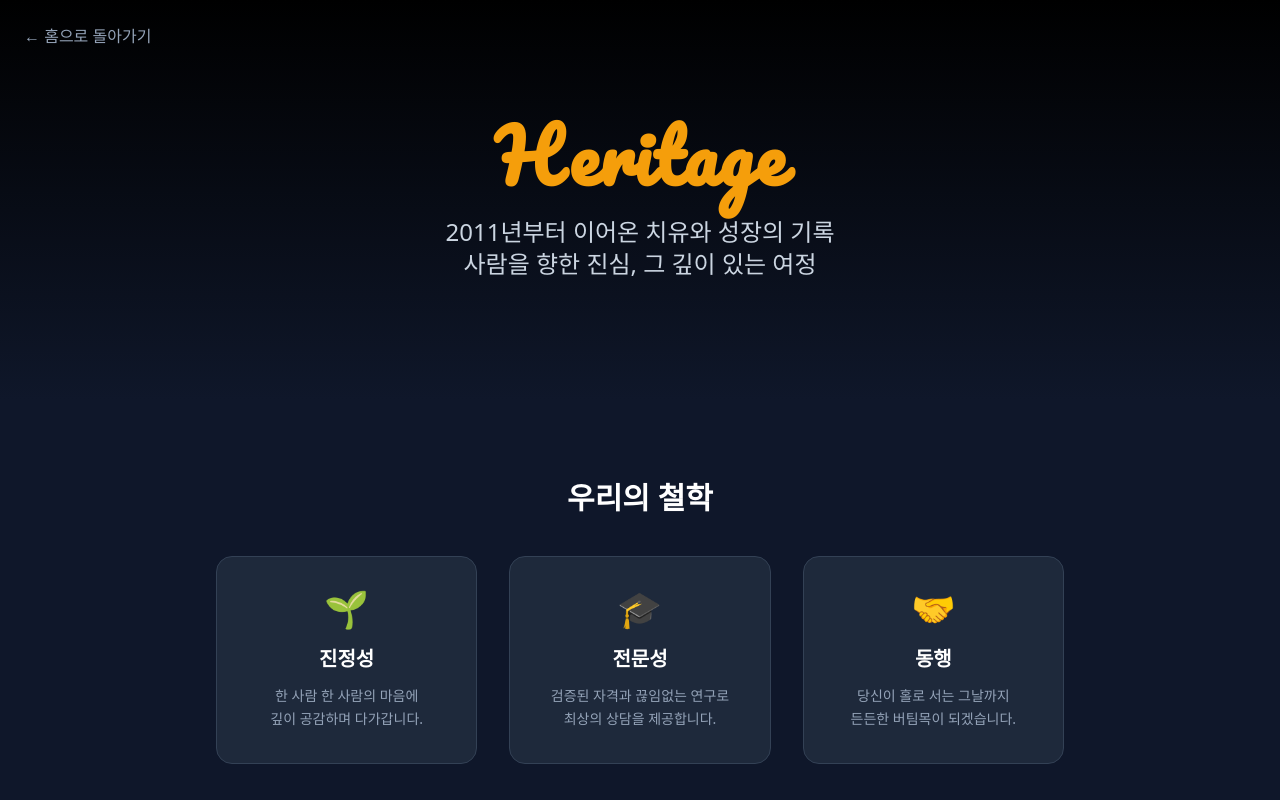
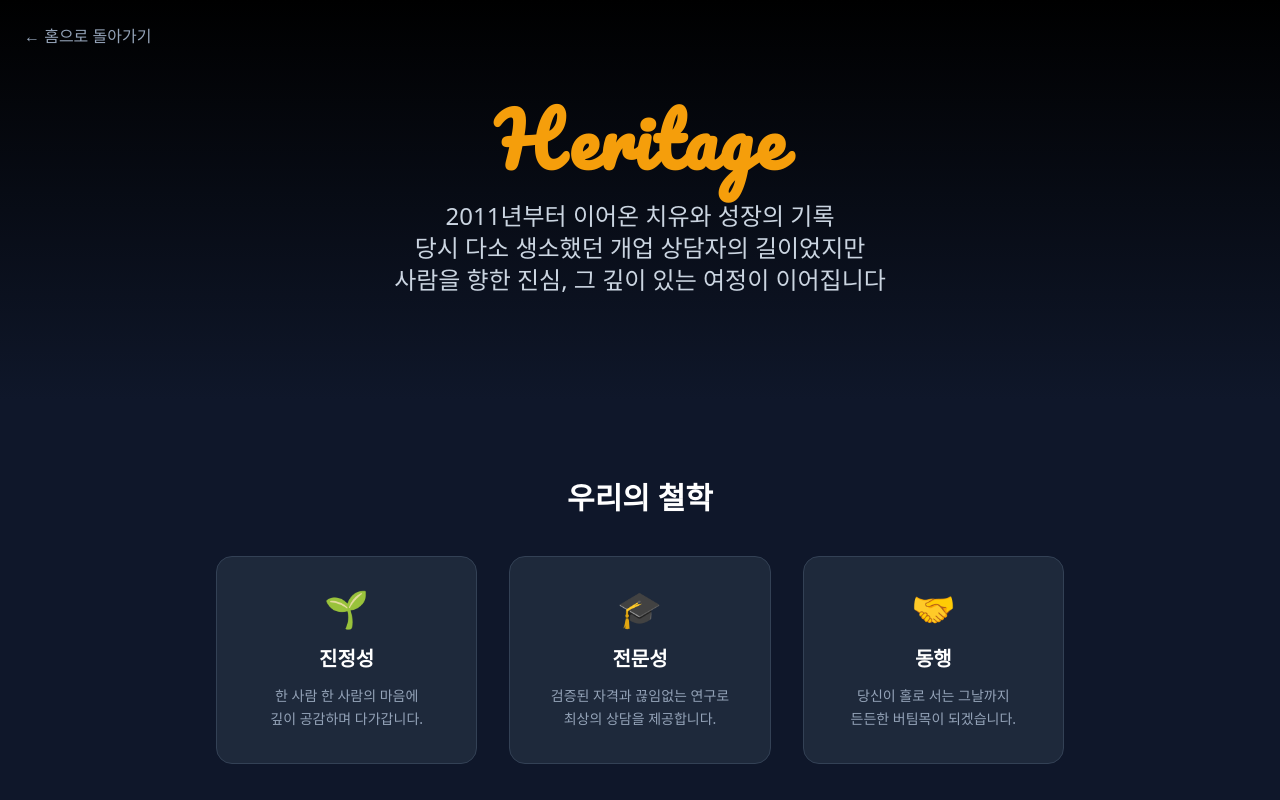
Before and after one commit to hahakeke-ed/new-dream-web, a Next.js app: page /heritage in a window 1280 px wide. Shown: the top 800 px of the page. Built offline with nearby package versions, Linux system fonts and the light colour scheme.

Commit message:
Update page.tsx

```diff
--- a/app/heritage/page.tsx
+++ b/app/heritage/page.tsx
@@ -23,7 +23,8 @@ export default function HeritagePage() {
         </h1>
         <p className="text-xl md:text-2xl text-slate-300 font-light max-w-2xl leading-relaxed">
           2011년부터 이어온 치유와 성장의 기록<br/>
-          사람을 향한 진심, 그 깊이 있는 여정
+          당시 다소 생소했던 개업 상담자의 길이었지만<br/>
+          사람을 향한 진심, 그 깊이 있는 여정이 이어집니다<br/>
         </p>
       </section>
 
```
